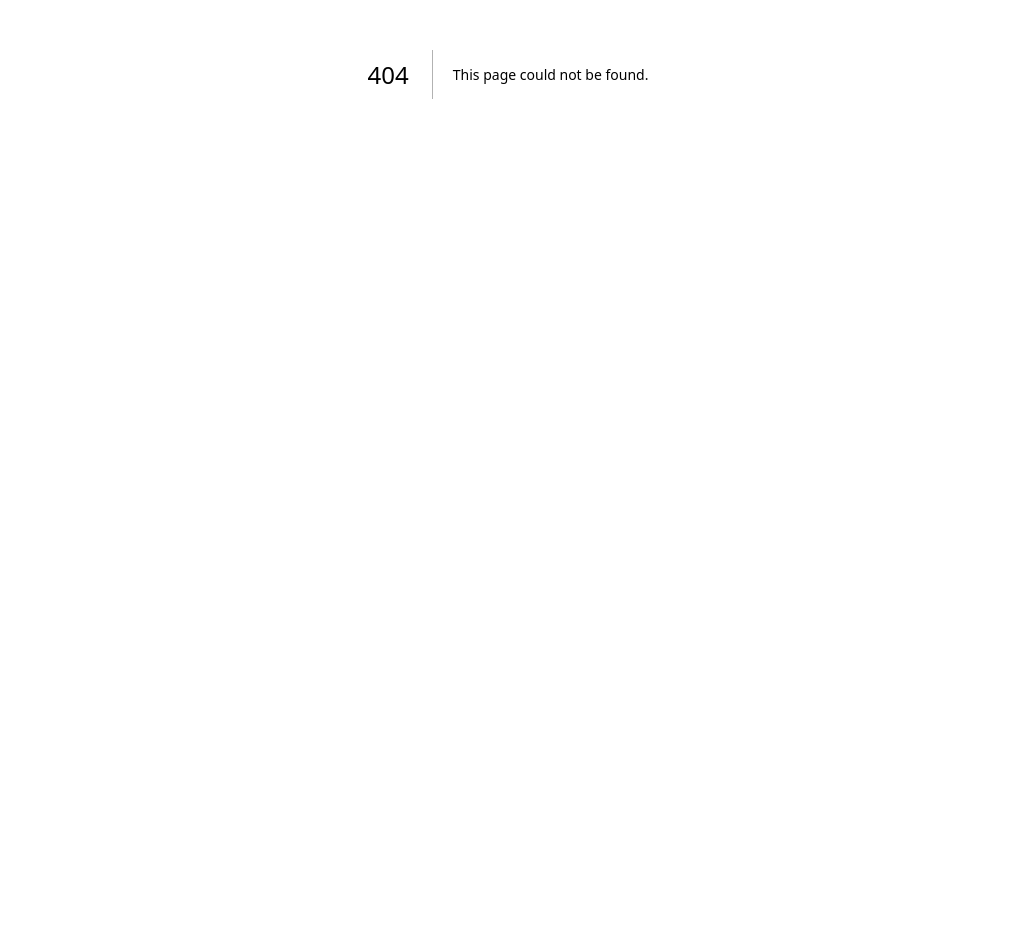
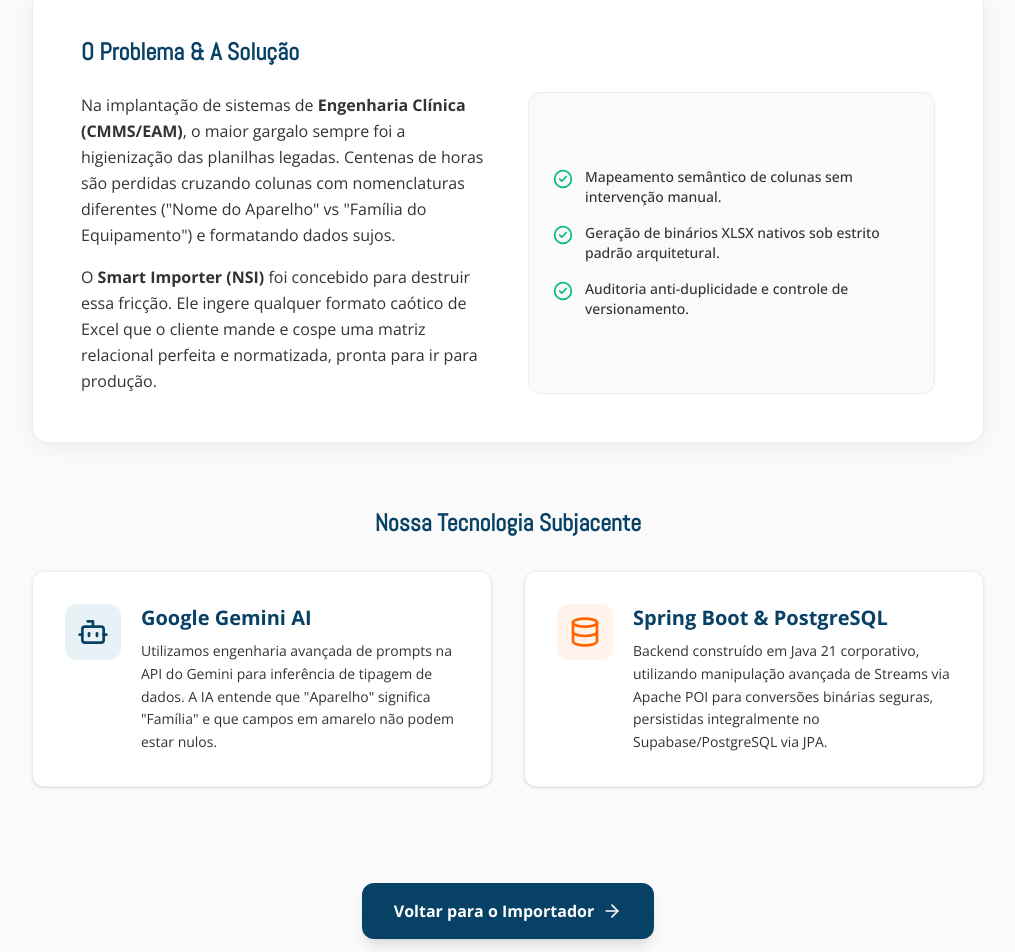
Before and after one commit to jorgesoares2997/neovero-smart-importer, a Next.js app in the folder nsi-frontend/: page /about in a window 1280 px wide. Before the commit this address had no page. Shown: the part 406-1358 px from the top of the page, without its empty margins (132-1147 px from the left). Before the commit the page ends 880 px from the top, so only its background shows below. Built offline with nearby package versions, Linux system fonts and the light colour scheme.

Commit message:
fix: build frontend errors

```diff
--- a/nsi-frontend/pnpm-workspace.yaml
+++ b/nsi-frontend/pnpm-workspace.yaml
@@ -1,3 +1,5 @@
+allowBuilds:
+  unrs-resolver: true
 minimumReleaseAgeExclude:
   - '@typescript-eslint/eslint-plugin@8.71.0'
   - '@typescript-eslint/parser@8.71.0'
--- /dev/null
+++ b/nsi-frontend/src/app/about/page.tsx
@@ -0,0 +1,86 @@
+import { CheckCircle2, Bot, Database, ArrowRight } from "lucide-react";
+import Link from "next/link";
+
+export default function AboutPage() {
+  return (
+    <div className="w-full bg-neovero-neutral-50 min-h-full">
+      <header className="w-full bg-white border-b border-neovero-neutral-200 px-4 md:px-10 py-12 md:py-16 shadow-sm text-center">
+        <div className="max-w-[800px] mx-auto">
+          <h1 className="text-4xl md:text-5xl font-display font-bold text-neovero-blue mb-4">Sobre o Smart Importer</h1>
+          <p className="text-lg text-neovero-neutral-800">
+            A ferramenta corporativa definitiva para resolver o pesadelo das migrações de inventário hospitalar e predial.
+          </p>
+        </div>
+      </header>
+
+      <main className="max-w-[1000px] mx-auto px-6 py-16 flex flex-col gap-16">
+        {/* Concept */}
+        <section className="bg-white rounded-2xl p-8 md:p-12 shadow-card border border-neovero-neutral-200">
+          <h2 className="text-2xl font-display font-bold text-neovero-blue mb-6">O Problema & A Solução</h2>
+          <div className="grid grid-cols-1 md:grid-cols-2 gap-10">
+            <div>
+              <p className="text-neovero-neutral-800 leading-relaxed mb-4">
+                Na implantação de sistemas de <strong>Engenharia Clínica (CMMS/EAM)</strong>, o maior gargalo sempre foi a higienização das planilhas legadas. Centenas de horas são perdidas cruzando colunas com nomenclaturas diferentes ("Nome do Aparelho" vs "Família do Equipamento") e formatando dados sujos.
+              </p>
+              <p className="text-neovero-neutral-800 leading-relaxed">
+                O <strong>Smart Importer (NSI)</strong> foi concebido para destruir essa fricção. Ele ingere qualquer formato caótico de Excel que o cliente mande e cospe uma matriz relacional perfeita e normatizada, pronta para ir para produção.
+              </p>
+            </div>
+            <div className="bg-neovero-neutral-50 rounded-xl p-6 border border-neovero-neutral-200 flex flex-col justify-center">
+              <ul className="space-y-4">
+                <li className="flex items-start gap-3">
+                  <CheckCircle2 className="w-5 h-5 text-emerald-500 shrink-0 mt-0.5" />
+                  <span className="text-sm font-medium text-neovero-neutral-800">Mapeamento semântico de colunas sem intervenção manual.</span>
+                </li>
+                <li className="flex items-start gap-3">
+                  <CheckCircle2 className="w-5 h-5 text-emerald-500 shrink-0 mt-0.5" />
+                  <span className="text-sm font-medium text-neovero-neutral-800">Geração de binários XLSX nativos sob estrito padrão arquitetural.</span>
+                </li>
+                <li className="flex items-start gap-3">
+                  <CheckCircle2 className="w-5 h-5 text-emerald-500 shrink-0 mt-0.5" />
+                  <span className="text-sm font-medium text-neovero-neutral-800">Auditoria anti-duplicidade e controle de versionamento.</span>
+                </li>
+              </ul>
+            </div>
+          </div>
+        </section>
+
+        {/* Tech Stack */}
+        <section>
+          <h2 className="text-2xl font-display font-bold text-neovero-blue mb-8 text-center">Nossa Tecnologia Subjacente</h2>
+          <div className="grid grid-cols-1 md:grid-cols-2 gap-8">
+            <div className="bg-white rounded-xl p-8 border border-neovero-neutral-200 shadow-sm flex items-start gap-5">
+              <div className="p-3 bg-neovero-blue-soft rounded-xl text-neovero-blue">
+                <Bot className="w-8 h-8" />
+              </div>
+              <div>
+                <h3 className="font-bold text-xl text-neovero-blue mb-2">Google Gemini AI</h3>
+                <p className="text-sm text-neovero-neutral-800 leading-relaxed">
+                  Utilizamos engenharia avançada de prompts na API do Gemini para inferência de tipagem de dados. A IA entende que "Aparelho" significa "Família" e que campos em amarelo não podem estar nulos.
+                </p>
+              </div>
+            </div>
+
+            <div className="bg-white rounded-xl p-8 border border-neovero-neutral-200 shadow-sm flex items-start gap-5">
+              <div className="p-3 bg-neovero-orange-soft rounded-xl text-neovero-orange">
+                <Database className="w-8 h-8" />
+              </div>
+              <div>
+                <h3 className="font-bold text-xl text-neovero-blue mb-2">Spring Boot & PostgreSQL</h3>
+                <p className="text-sm text-neovero-neutral-800 leading-relaxed">
+                  Backend construído em Java 21 corporativo, utilizando manipulação avançada de Streams via Apache POI para conversões binárias seguras, persistidas integralmente no Supabase/PostgreSQL via JPA.
+                </p>
+              </div>
+            </div>
+          </div>
+        </section>
+
+        <div className="text-center pt-8">
+          <Link href="/" className="inline-flex items-center gap-2 bg-neovero-blue text-white px-8 py-4 rounded-xl font-bold hover:bg-neovero-blue-medium transition-all shadow-lg hover:shadow-xl transform hover:-translate-y-0.5">
+            Voltar para o Importador <ArrowRight className="w-5 h-5" />
+          </Link>
+        </div>
+      </main>
+    </div>
+  );
+}
--- a/nsi-frontend/src/components/layout/Navbar.tsx
+++ b/nsi-frontend/src/components/layout/Navbar.tsx
@@ -14,6 +14,7 @@ export function Navbar() {
           <nav className="flex items-center gap-3 sm:gap-6 text-sm font-medium text-neovero-neutral-800">
             <Link href="/" className="hover:text-neovero-blue transition-colors">Início</Link>
             <Link href="/history" className="hover:text-neovero-blue transition-colors">Histórico</Link>
+            <Link href="/about" className="hover:text-neovero-blue transition-colors">Sobre o App</Link>
           </nav>
 
           <div className="hidden sm:flex items-center gap-4 border-l border-neovero-neutral-200 pl-6">
```
Also changed, not shown: 2 other files (tests, documents, lock files or other folders).
